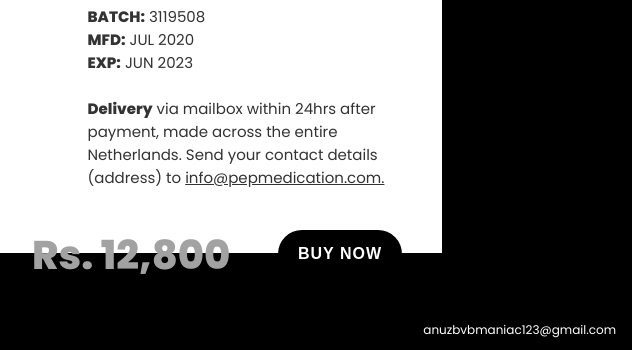
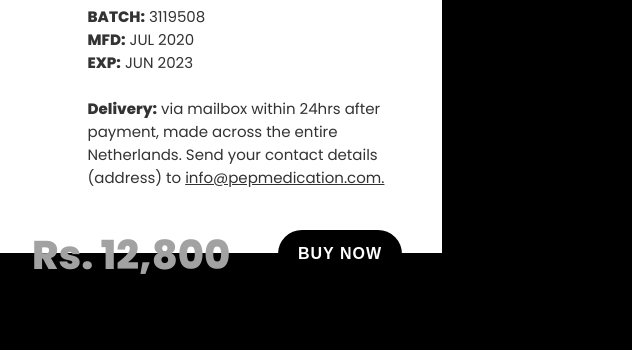
Before and after one commit to kolynzb/pep_landing_pg, a website built with Vite: page index.html in a window 1280 px wide. Shown: the part 447-797 px from the top of the page, 648-1280 px from the left. Built offline with nearby package versions, Linux system fonts and the light colour scheme.

Commit message:
Fix DELIVERY

```diff
--- a/index.html
+++ b/index.html
@@ -33,7 +33,7 @@
             <b> EXP:</b> JUN 2023 <br />
             <span style="color: white">fhfhfhfh</span> <br />
 
-            <b>Delivery</b> via mailbox within 24hrs after payment, made across
+            <b>Delivery:</b> via mailbox within 24hrs after payment, made across
             the entire Netherlands. Send your contact details (address) to
             <a href="info@pepmedication.com" style="color: rgb(50, 50, 50)">
               info@pepmedication.com.</a
@@ -68,11 +68,11 @@
     </div>
 
     <!-- Footer -->
-    <footer>
+    <!-- <footer>
       <a href="https://stylustechnepal.com" target="_blank"
-        >anuzbvbmaniac123@gmail.com</a
+        >collinsbenda360@gmail.com</a
       >
-    </footer>
+    </footer> -->
     <script type="module" src="/src/scripts/main.ts"></script>
   </body>
 </html>
```
